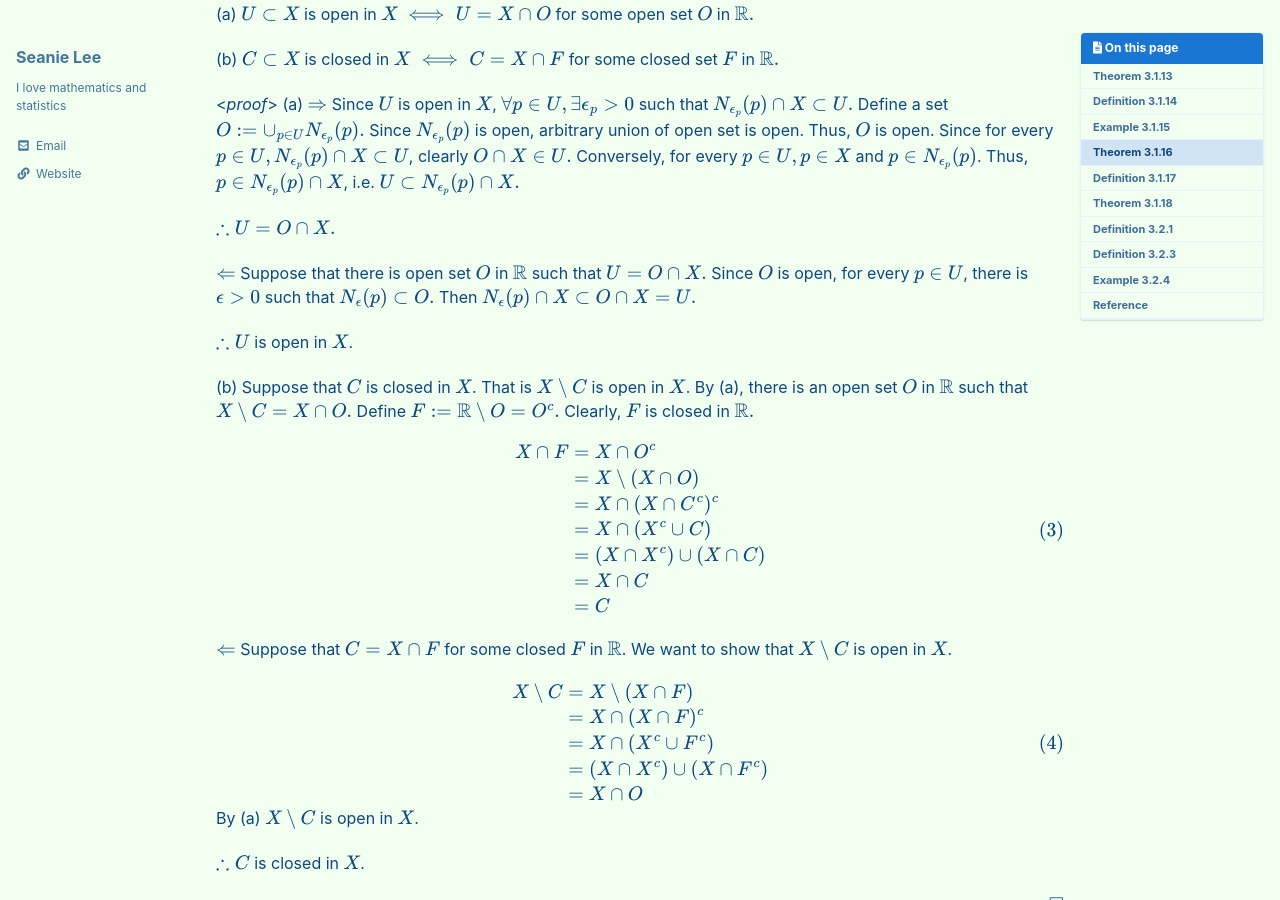
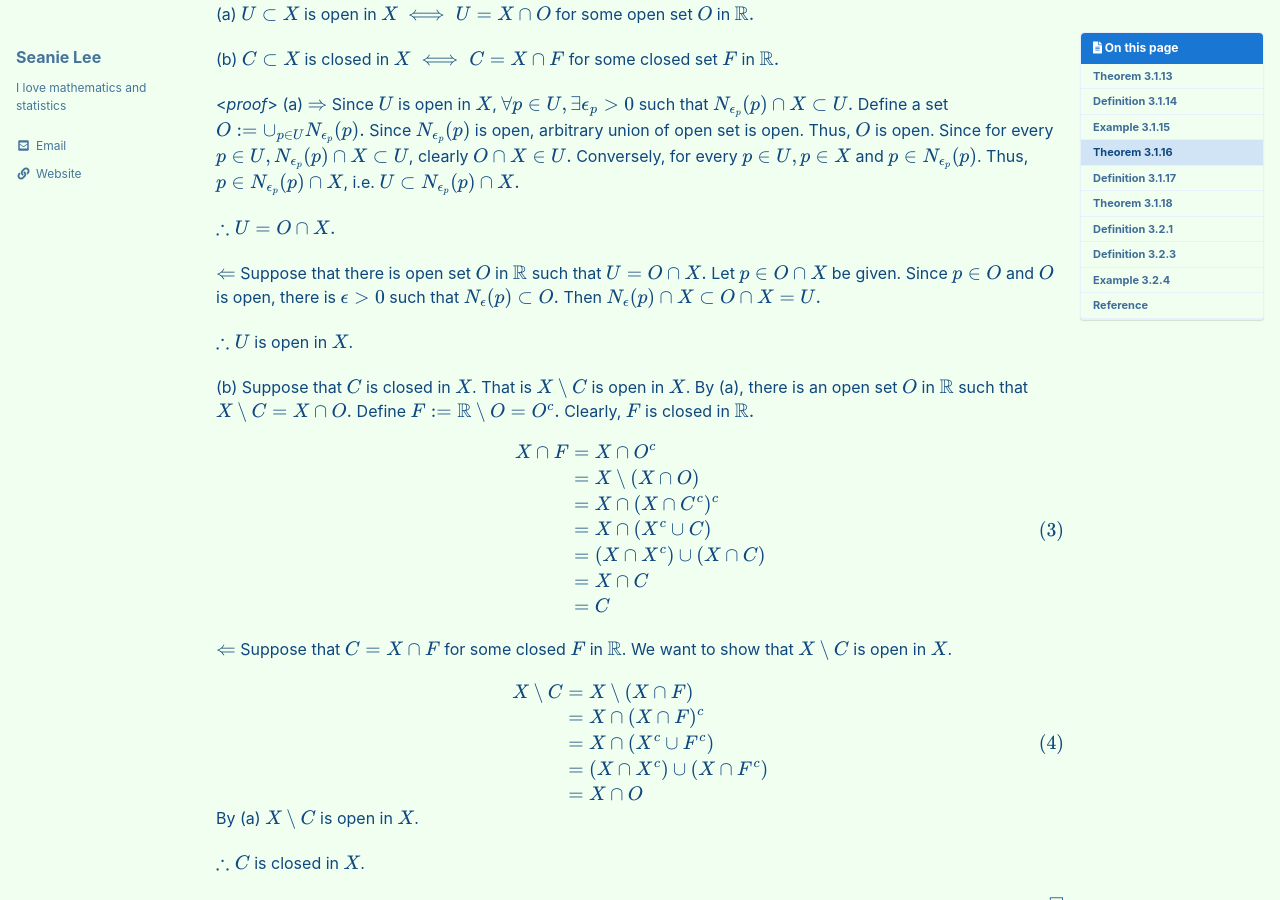
Before and after one commit to seanie12/blog, a Jekyll site: the page built from _posts/2021-01-17-open-close-2.md, in a window 1280 px wide and 900 px high, scrolled down 1826 px. Built offline with Jekyll 4.4.1, drawn with Linux system fonts in a browser that asks for light colours; cached includes are drawn as plain includes; formulas are drawn with MathJax 3.

Commit message:
Update 2021-01-17-open-close-2.md

```diff
--- a/_posts/2021-01-17-open-close-2.md
+++ b/_posts/2021-01-17-open-close-2.md
@@ -93,7 +93,7 @@ $X=[0,\infty], U=[0,1]$. $U$ is open in $X$ because $(-1, 1) \cap X = U.$ Howeve
 
 $\therefore U = O \cap X.$
 
-$\Leftarrow$ Suppose that there is open set $O$ in $\mathbb{R}$ such that $U=O\cap X.$ Since $O$ is open, for every $p \in U$, there is $\epsilon >0$ such that $N_\epsilon (p) \subset O.$ Then $N_\epsilon (p) \cap X \subset O\cap X = U.$
+$\Leftarrow$ Suppose that there is open set $O$ in $\mathbb{R}$ such that $U=O\cap X.$ Let $p\in O\cap X$ be given. Since $p\in O$ and $O$ is open, there is $\epsilon >0$ such that $N_\epsilon (p) \subset O.$ Then $N_\epsilon (p) \cap X \subset O\cap X = U.$
 
 $\therefore U$ is open in $X$.
 
```
